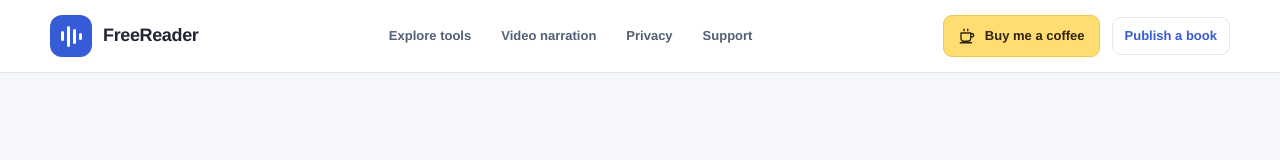
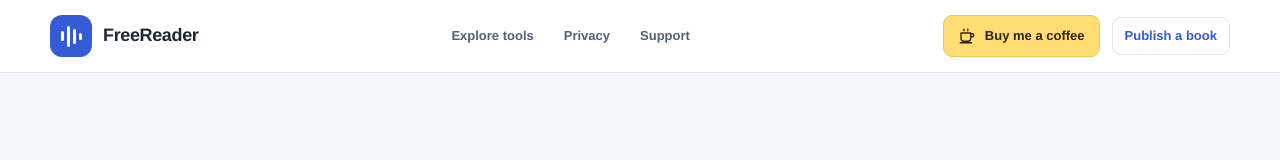
Before and after one commit to fatherGoose1/freereader-frontend, a Next.js app: page / in a window 1280 px wide. Shown: the top 160 px of the page. Built offline with nearby package versions, Linux system fonts and the light colour scheme; no server answers.

Commit message:
feat: hide video narration from header navigation

```diff
--- a/app/(marketing)/layout.tsx
+++ b/app/(marketing)/layout.tsx
@@ -24,7 +24,6 @@ export default function MarketingLayout({ children }: Readonly<{ children: React
           </Link>
           <div className="links">
             <Link href="/#how">Explore tools</Link>
-            <Link href="/narration">Video narration</Link>
             <Link href="/privacy">Privacy</Link>
             <Link href="/support">Support</Link>
           </div>
```
